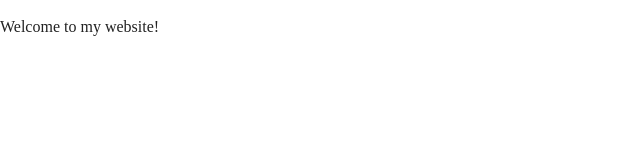
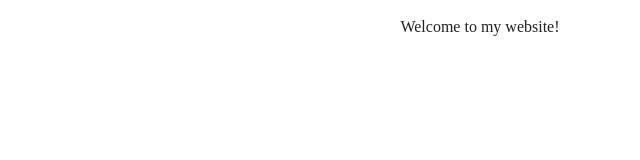
Before and after one commit to jljucutan/jljucutan.github.io, a website built with webpack: page index.html in a window 1280 px wide. Shown: the whole page, without its empty margins (0-640 px from the left). Built offline with nearby package versions, Linux system fonts and the light colour scheme.

Commit message:
add initial styles

```diff
--- a/css/style.css
+++ b/css/style.css
@@ -83,10 +83,13 @@ textarea {
 /* ==========================================================================
    Author's custom styles
    ========================================================================== */
+.container { max-width: 960px; }
+.mx-auto { margin-left: auto; margin-right: auto;}
 
 /* ==========================================================================
    Helper classes
    ========================================================================== */
+.text-center { text-align: center; }
 
 /*
  * Hide visually and from screen readers
```
